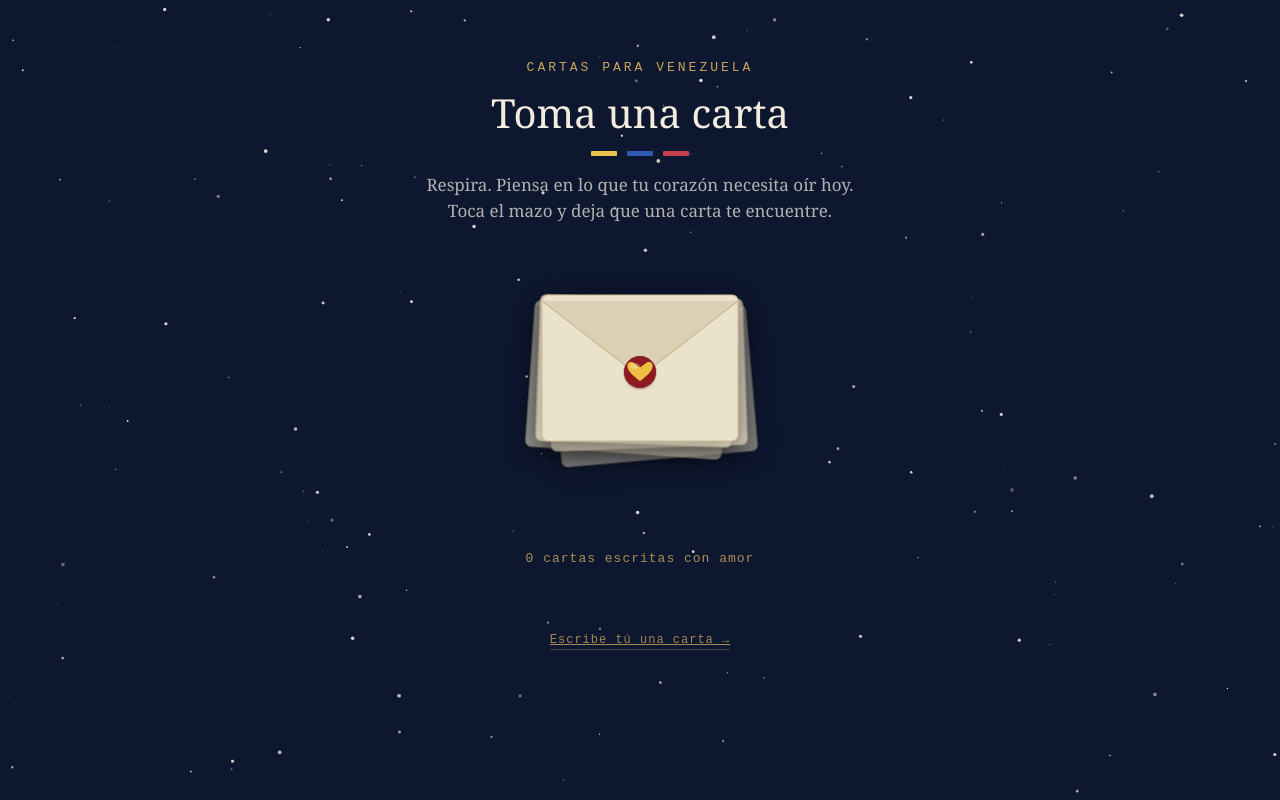
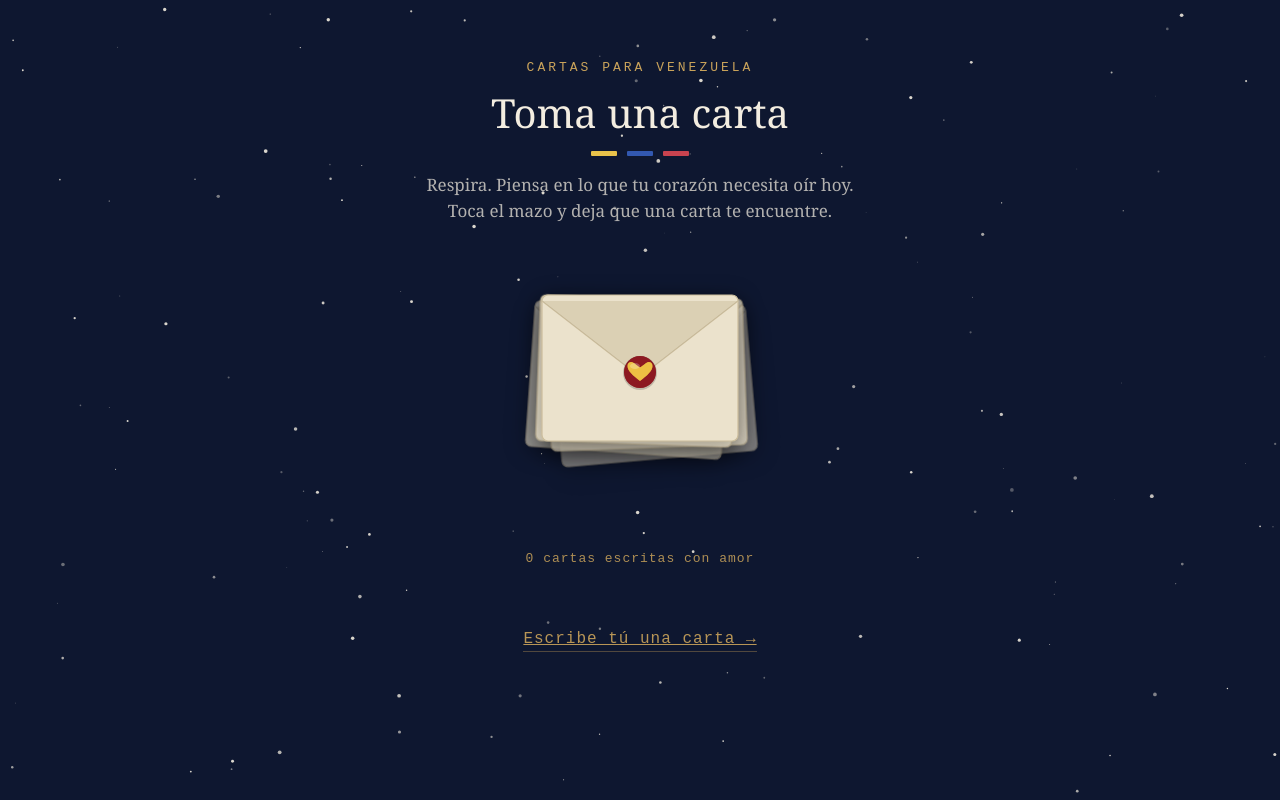
Before and after one commit to sandraalfarovargas/cartas-venezuela, a Next.js app: page / in a window 1280 px wide. Built offline with nearby package versions, Linux system fonts and the light colour scheme; no server answers.

Commit message:
Agranda el enlace de escribir una carta en la pagina principal

```diff
--- a/app/globals.css
+++ b/app/globals.css
@@ -25,7 +25,7 @@ a { color: inherit; }
 #sig { font-family:'Courier New',monospace; font-size:13px; color:#9a7b32; margin-top:18px; }
 #again { margin-top:24px; background:none; border:1px solid #CBA45B; color:#82182F; font-family:'Courier New',monospace; letter-spacing:1px; font-size:12px; padding:10px 22px; border-radius:6px; cursor:pointer; }
 .footerlink { position:relative; z-index:2; text-align:center; padding-bottom:50px; }
-.footerlink a { font-family:'Courier New',monospace; font-size:12px; letter-spacing:1px; color:#CBA45B; opacity:.8; border-bottom:1px solid rgba(203,164,91,.4); padding-bottom:2px; }
+.footerlink a { font-family:'Courier New',monospace; font-size:16px; letter-spacing:1px; color:#CBA45B; opacity:.9; border-bottom:1px solid rgba(203,164,91,.4); padding-bottom:3px; }
 .footerlink a:hover { opacity:1; }
 .emptystate { font-size:17px; line-height:1.6; color:#5a4a32; }
 
```
